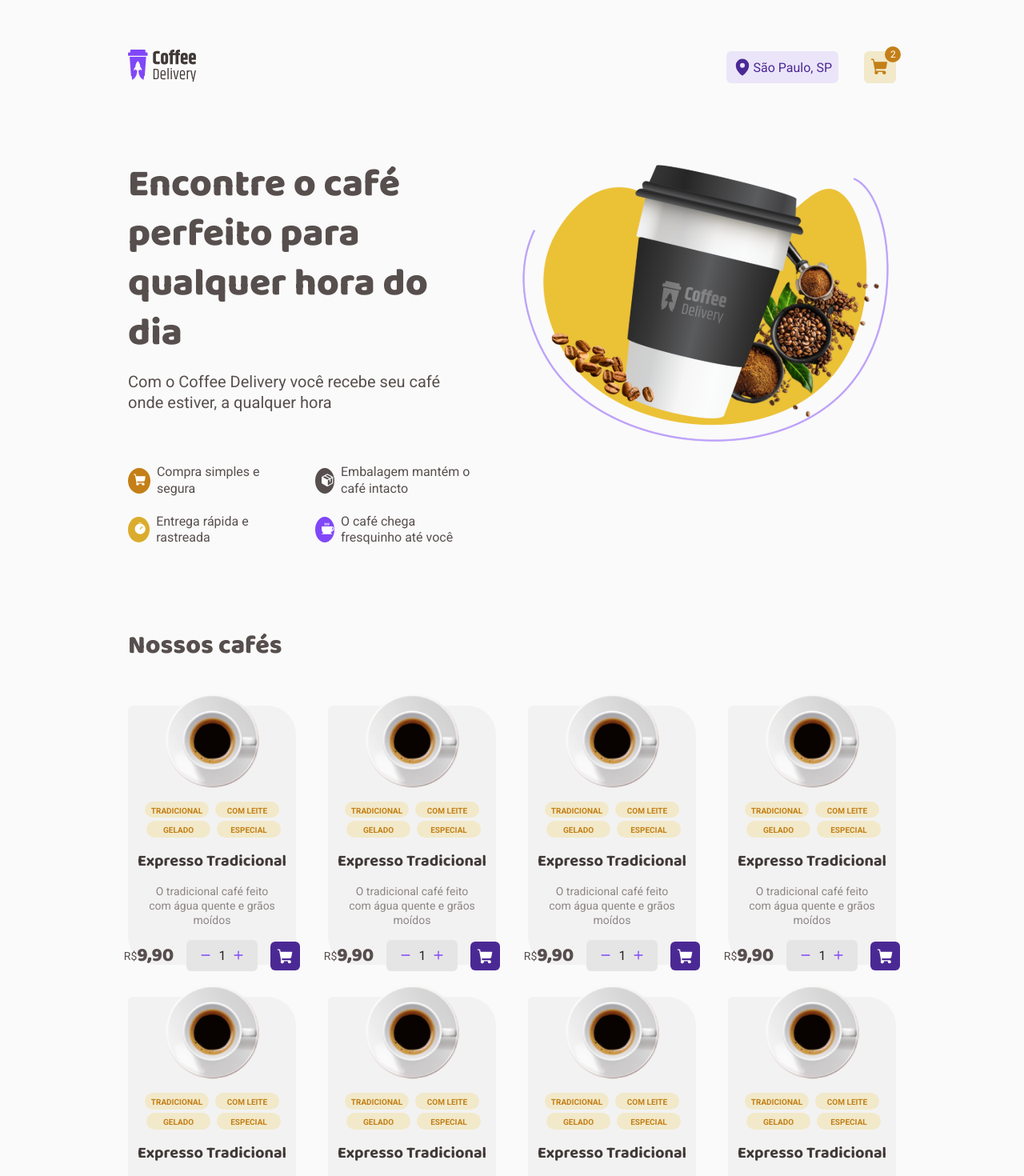
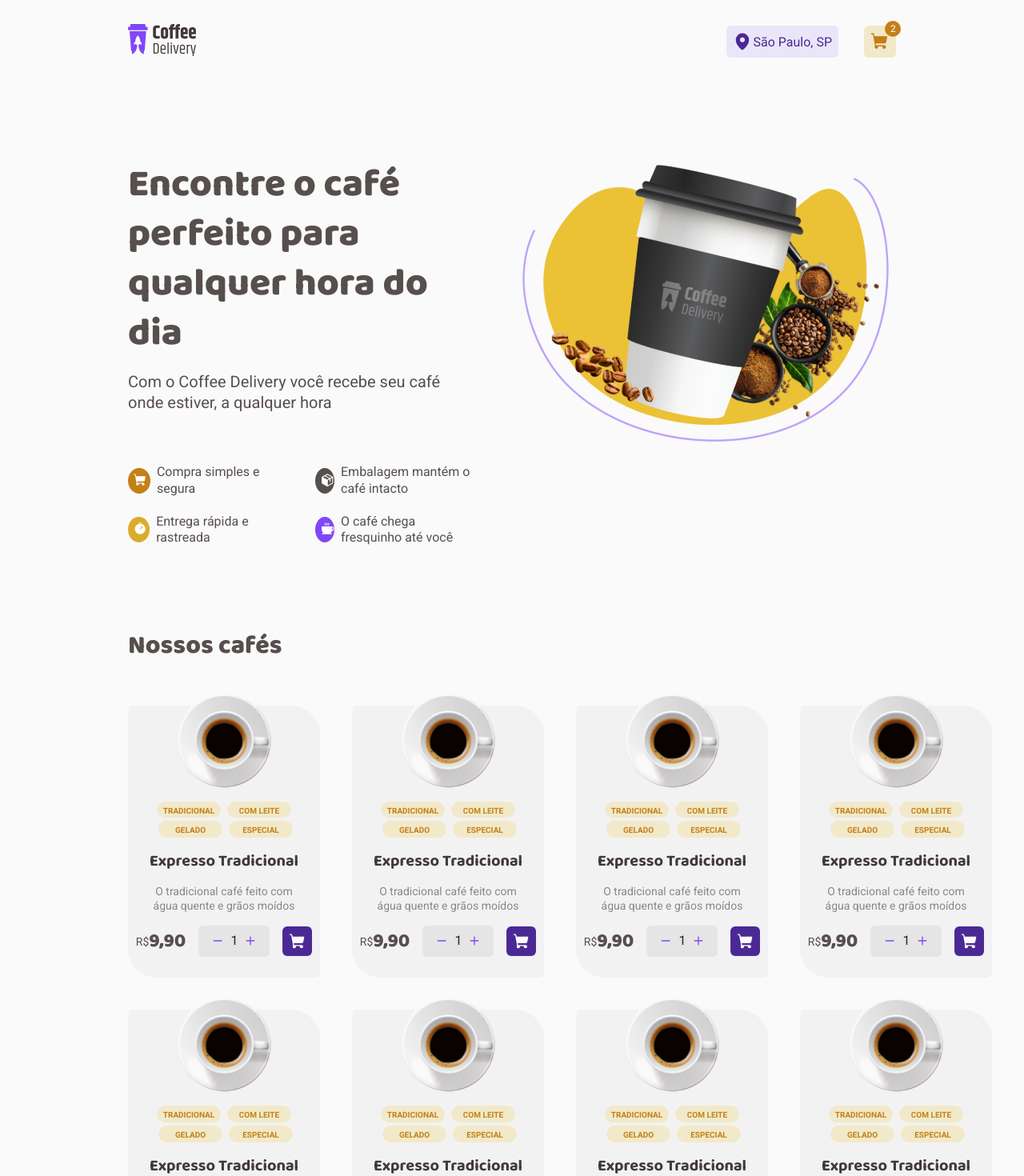
Before and after one commit to alisson-amaral-silva/coffee-delivery, a React (Vite) app: page / in a window 1280 px wide. Shown: the top 1470 px of the page at 80% size. Built offline with nearby package versions, Linux system fonts and the light colour scheme.

Commit message:
ajustando header

```diff
--- a/src/components/Header/styles.ts
+++ b/src/components/Header/styles.ts
@@ -8,6 +8,7 @@ export const HeaderWrapper = styled.header`
   top: 0;
   height: 6.5rem;
   background: ${(props) => props.theme['background']};
+  padding: 0 10rem;
 `
 
 export const CityWrapper = styled.div`
--- a/src/layouts/DefaultLayout.tsx
+++ b/src/layouts/DefaultLayout.tsx
@@ -4,9 +4,11 @@ import { LayoutWrapper } from './styles'
 
 export function DefaultLayout() {
   return (
-    <LayoutWrapper>
+    <>
       <Header />
-      <Outlet />
-    </LayoutWrapper>
+      <LayoutWrapper>
+        <Outlet />
+      </LayoutWrapper>
+    </>
   )
 }
--- a/src/pages/Home/components/CoffeeCard/styles.ts
+++ b/src/pages/Home/components/CoffeeCard/styles.ts
@@ -1,8 +1,9 @@
 import styled from 'styled-components'
 
 export const CoffeeWrapper = styled.div`
-  max-width: 16rem;
-  height: 20.3rem;
+  max-width: 20rem;
+  width: 15rem;
+  height: 21.3rem;
   background: ${(props) => props.theme['base-card']};
   border-radius: 6px 36px;
   display: flex;
```
Also changed, not shown: 1 other file (tests, documents, lock files or other folders).
